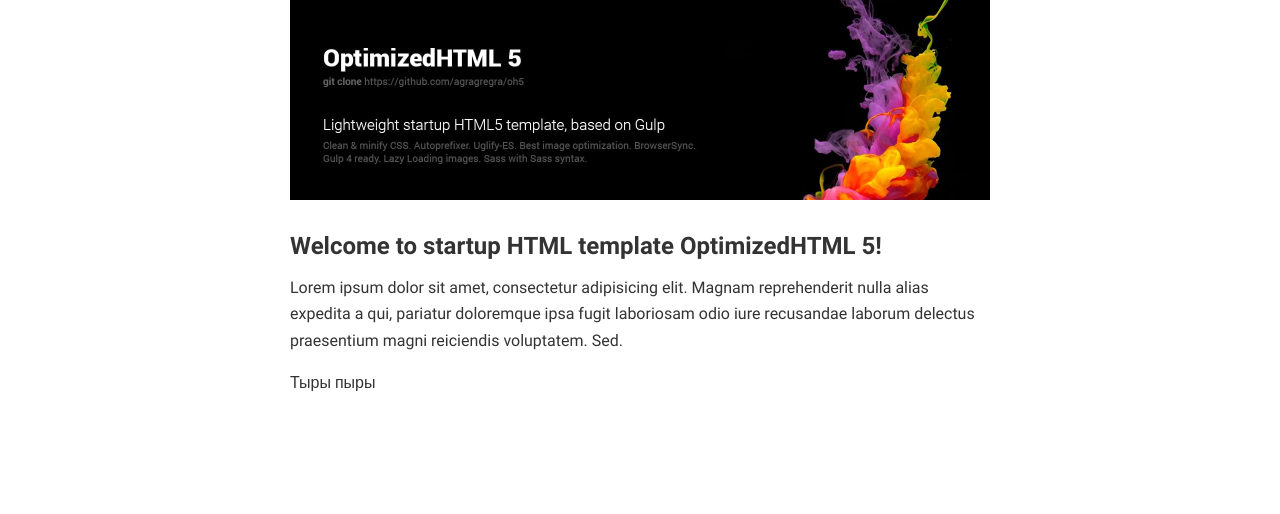
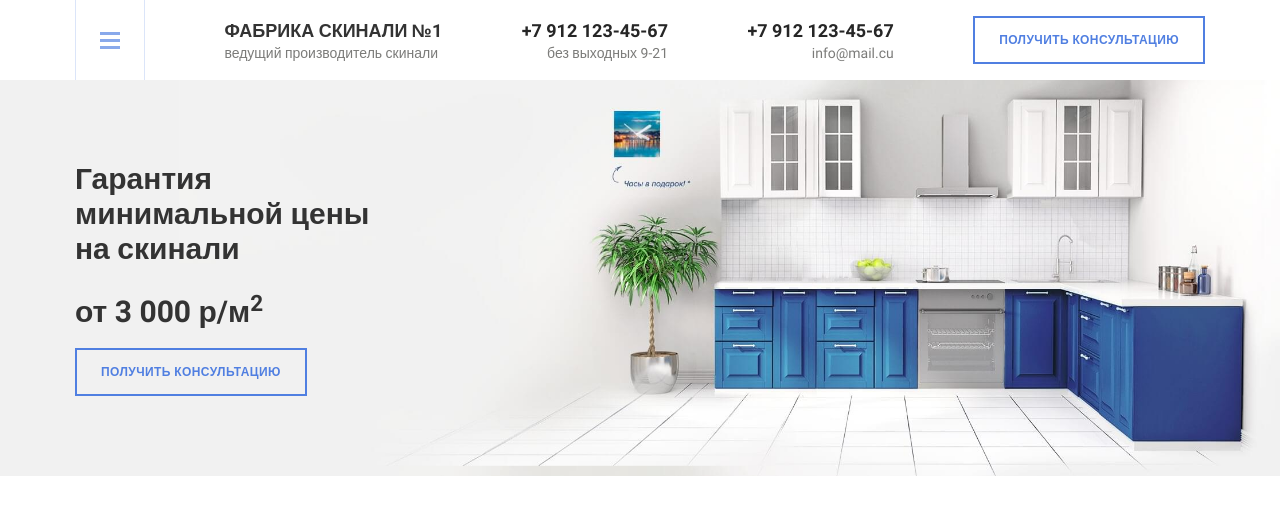
Before and after one commit to gh-aakimkin/skinal, a website: page app/index.html in a window 1280 px wide. Drawn offline with Linux system fonts and the light colour scheme.

Commit message:
Сверстан главный экран

```diff
--- a/app/index.html
+++ b/app/index.html
@@ -1,11 +1,11 @@
 <!DOCTYPE html>
-<html lang="">
+<html lang="ru">
 
 <head>
 
 	<meta charset="utf-8">
-	<title>OptimizedHTML 5</title>
-	<meta name="description" content="Startup HTML template OptimizedHTML 5">
+	<title>Фабрика скинали</title>
+	<meta name="description" content="Фабрика скинали">
 	<meta name="viewport" content="width=device-width">
 	<link rel="icon" href="img/dest/favicon.png">
 	<meta property="og:image" content="img/dest/preview.jpg">
@@ -15,15 +15,50 @@
 
 <body>
 
-	<!-- CUSTOM HTML -->
-
-	<div class="container" style="max-width: 700px; margin: auto">
-
-		<img src="images/dest/preview.jpg" alt="Start HTML5 Template" width="100%"><br><br>
-		<h2>Welcome to startup HTML template OptimizedHTML 5!</h2>
-		<p>Lorem ipsum dolor sit amet, consectetur adipisicing elit. Magnam reprehenderit nulla alias expedita a qui, pariatur doloremque ipsa fugit laboriosam odio iure recusandae laborum delectus praesentium magni reiciendis voluptatem. Sed.</p>
-		<p>Тыры пыры</p>
-	</div>
+	<header class="header">
+		<div class="navbar">
+			<div class="conteiner">
+				<div class="navbar__wrap">
+					<button class="menu-button navbar__menu-button">
+						<span class="menu-button__line"></span>
+						<span class="menu-button__line"></span>
+						<span class="menu-button__line"></span>
+					</button>
+					<div class="logo navbar__logo">
+						<strong class="logo__text">ФАБРИКА СКИНАЛИ №1</strong>
+						<span class="logo__title">ведущий производитель скинали</span>
+					</div>
+					<div class="navbar__mobile">
+						<a class="mobile__phone" href="tel:+79121234567">+7 912 123-45-67</a>
+						<span class="navbar__work-time">без выходных 9-21</span>
+					</div>
+					<div class="navbar__landline">
+						<a class="mobile__phone" href="tel:+79121234567">+7 912 123-45-67</a>
+						<a class="navbar__email" href="mailto:info@mail.cu">info@mail.cu</a>
+					</div>
+					<div class="button_wrap">
+						<a href="#" class="button-o navbar__button">Получить консультацию</a>
+					</div>
+				</div>
+			</div>
+		</div>
+		<!-- /.navbar -->
+		<div class="hero">
+			<img class="hero__background" src="images/dest/hero-bg.jpg" alt="alt">
+			<div class="conteiner">
+				<div class="hero__item">
+					<div class="hero__item__content">
+						<h1 class="item__content">Гарантия минимальной цены на скинали</h1>
+						<span class="item__title">от 3 000 р/м<sup>2</sup></span>
+					<div class="button_wrap btn_hero">
+						<a class="button-o" href="#">Получить консультацию</a>
+					</div>
+				</div>
+			</div>
+		</div>
+		<!-- /.hero -->
+	</header>
+	<!-- /.header -->
 
 	<script src="js/app.min.js"></script>
 
--- a/app/sass/_config.sass
+++ b/app/sass/_config.sass
@@ -1,14 +1,14 @@
 // IMPORT SECTION
 
 @import "node_modules/bootstrap/scss/bootstrap-reboot.scss" // Bootstrap Reboot collection
-@import "node_modules/bootstrap/scss/mixins/_breakpoints.scss" // Bootstrap Breakpoints mixin
+// @import "node_modules/bootstrap/scss/mixins/_breakpoints.scss" // Bootstrap Breakpoints mixin
 // @import "node_modules/bootstrap/scss/bootstrap-grid.scss" // Optional Bootstrap Grid
 // @import "node_modules/bootstrap/scss/utilities/_sizing.scss" // Optional Bootstrap Utilites
 
 
 // USER VARIABLES SECTION
 
-$accent:     orange // Accent Colors
+$accent:     orange // Accent Color
 $fontsize:   16px // Body Font Size
 $textcolor:  #333 // Text Color
 $mainfamily: roboto, sans-serif // Main Font Family
@@ -59,3 +59,4 @@
 	font-family: $mainfamily
 	overflow-x: hidden
 	color: $textcolor
+	box-sizing: border-box
--- /dev/null
+++ b/app/sass/block/_hero.sass
@@ -0,0 +1,54 @@
+.hero
+		background-color: #f1f1f1
+		position: relative
+
+		// .hero__background
+		&__background
+			max-width: 100%
+			height: 100%
+			position: absolute
+			right: 0
+			object-fit: cover
+
+
+		// .hero__item
+		&__item
+			position: relative
+			max-width: 320px
+			padding: 80px 0
+
+
+.item__content, .item__title
+	display: inline-block
+	font-size: 30px
+	font-weight: 600
+	line-height: 35px
+.item__title
+	margin: 20px 0
+.btn_hero
+	display: inline-block
+
+@media (max-width: 900px)
+	.hero
+		&__background
+			object-position: left
+
+
+	.item__content, .item__title
+		font-size: 25px
+		line-height: 30px
+	.item__title
+		margin: 20px 0
+
+@media (max-width: 630px)
+	.hero
+		&__item
+			display: flex
+			text-align: center
+	.btn_hero
+		display: block
+		max-width: 250px
+		margin: 0 auto
+
+	.item__title
+		margin-bottom: 30px
--- /dev/null
+++ b/app/sass/block/_navbar.sass
@@ -0,0 +1,126 @@
+.navbar
+
+		// .navbar__wrap
+		&__wrap
+			display: flex
+			align-items: center //выравнивание по вертикали всех блоков
+			min-height: 80px
+			justify-content: space-between
+		&__menu-button
+
+		// .navbar__logo
+		&__logo
+			text-align: left
+
+		// .navbar__mobile
+		&__mobile
+			text-align: right
+
+		// .navbar__work-time
+		&__work-time
+			display: block
+			color: #7b7b79
+			font-size: 14px
+			font-weight: 300
+			margin-top: -5px
+
+		// .navbar__landline
+		&__landline
+			text-align: right
+
+		// .navbar__email
+		&__email
+			display: block
+			color: #7b7b79
+			font-size: 14px
+			font-weight: 300
+			margin-top: -5px
+
+		// .navbar__button
+		&__button
+
+.conteiner
+	max-width: 1170px
+	margin: 0 auto
+	padding: 0 $gutter
+
+
+
+.menu-button
+	display: flex
+	flex-direction: column
+	align-items: center
+	justify-content: center
+	background-color: transparent
+	border: none
+	border-right: 1px solid rgba(#89a9eb, 0.3)
+	border-left: 1px solid rgba(#89a9eb, 0.3)
+	height: 80px
+	width: 70px
+
+	// .menu-button__line
+	&__line
+		display: block
+		width: 20px
+		height: 3px
+		background-color: #89a9eb
+		margin: 2px 0
+
+.logo
+		// .logo__text
+		&__text
+			font-size: 18px
+			font-weight: 600
+			display: block
+
+		// .logo__title
+		&__title
+			display: block
+			color: #7b7b79
+			font-size: 14px
+			font-weight: 300
+			margin-top: -5px
+
+.mobile
+		// .mobile__phone
+		&__phone
+			color: #262626
+			font-size: 18px
+			font-weight: 600
+			display: block
+			&:hover
+				text-decoration: none
+				color: #262626
+
+.button-o
+	padding: 12px 24px
+	color: #507fe1
+	font-size: 12px
+	font-weight: 600
+	letter-spacing: 0.41px
+	text-transform: uppercase
+	display: block
+	transition: color 0.25s ease
+	&:hover
+		color: #ffffff
+		text-decoration: none
+.button_wrap
+	border: 2px solid #507fe1
+	transition: background-color 0.25s ease
+	&:hover
+			background-color: #507fe1
+
+@media (max-width: 1040px)
+	.navbar__landline
+		display: none
+
+@media (max-width: 800px)
+	.navbar__mobile
+		display: none
+
+@media (max-width: 630px)
+	.navbar
+		&__wrap
+			flex-direction: column
+			min-height: 220px
+			padding-bottom: $gutter
--- a/app/sass/main.sass
+++ b/app/sass/main.sass
@@ -1,3 +1,4 @@
 @import config
-
-// CUSTOM USER STYLES
+@import "block/header"
+@import "block/navbar"
+@import "block/hero"
```
Also changed, not shown: app/css/app.min.css, app/images/dest/hero-bg.jpg (added), app/images/dest/preview.jpg (deleted), app/images/src/hero-bg.jpg (added), app/images/src/preview.jpg (deleted), app/sass/block/_header.sass (added).
